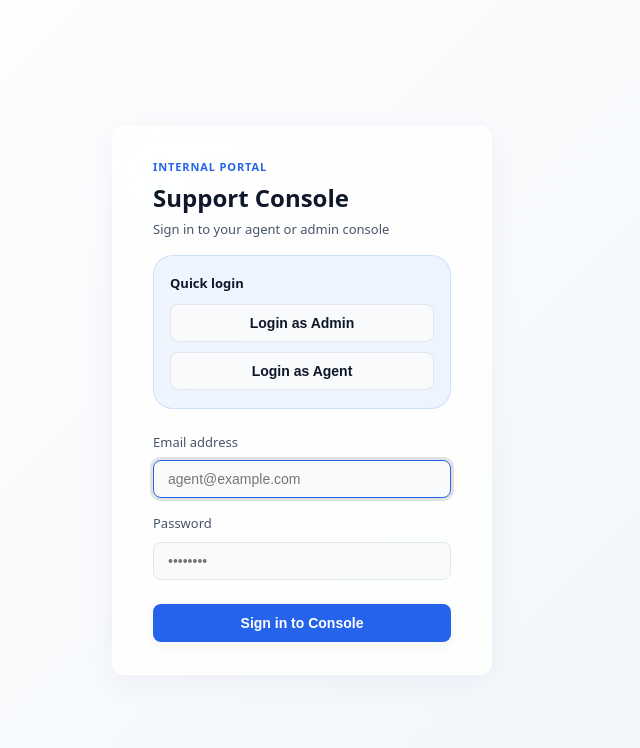
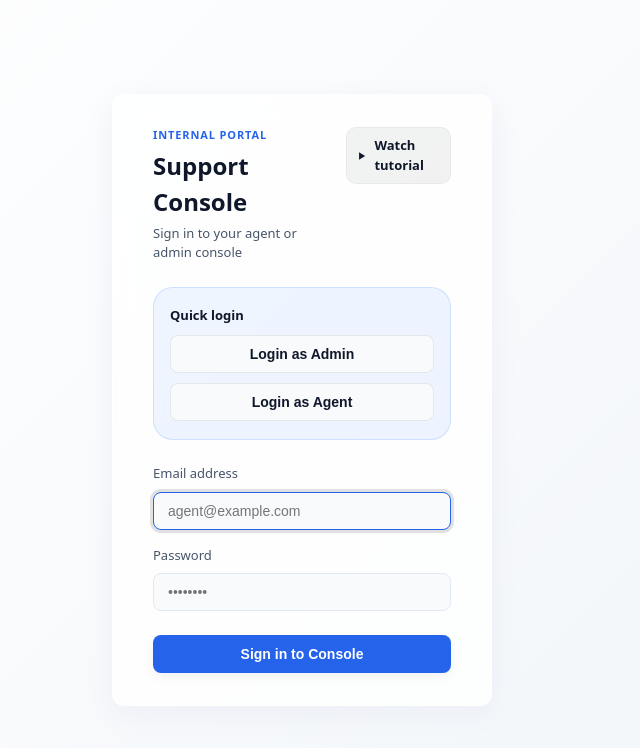
Before and after one commit to Harshilmalhotra/assist-me, a React (Vite) app in the folder client/: page /login in a window 1280 px wide. Shown: the top 748 px of the page, without its empty margins (338-978 px from the left). Built offline with nearby package versions, Linux system fonts and the light colour scheme; no server answers.

Commit message:
feat: add tutorial video link to README and AgentLogin page for user guidance

```diff
--- a/client/src/pages/AgentLogin.jsx
+++ b/client/src/pages/AgentLogin.jsx
@@ -75,6 +75,8 @@ export default function AgentLogin() {
           boxShadow: '0 10px 30px rgba(0,0,0,0.08)',
         }}
       >
+        <div style={{ display: 'flex', justifyContent: 'space-between', alignItems: 'flex-start', marginBottom: 'var(--space-2)' }}>
+          <div>
             <span style={{
               fontSize: '11px',
               fontWeight: 600,
@@ -92,6 +94,34 @@ export default function AgentLogin() {
             <p style={{ color: 'var(--color-text-secondary)', fontSize: '13px', marginBottom: 'var(--space-4)' }}>
               Sign in to your agent or admin console
             </p>
+          </div>
+
+          <div style={{ marginLeft: '12px', display: 'flex', alignItems: 'center' }}>
+            <a
+              href="https://youtu.be/1uJEPdNha_w"
+              target="_blank"
+              rel="noopener noreferrer"
+              title="Watch walkthrough video"
+              style={{
+                display: 'inline-flex',
+                alignItems: 'center',
+                padding: '8px 10px',
+                borderRadius: '10px',
+                background: 'rgba(0,0,0,0.05)',
+                color: 'var(--color-text-primary)',
+                textDecoration: 'none',
+                fontSize: '13px',
+                fontWeight: 600,
+                border: '1px solid rgba(0,0,0,0.04)'
+              }}
+            >
+              <svg width="14" height="14" viewBox="0 0 24 24" fill="none" xmlns="http://www.w3.org/2000/svg" style={{ marginRight: '8px' }}>
+                <path d="M5 3v18l15-9L5 3z" fill="currentColor" />
+              </svg>
+              Watch tutorial
+            </a>
+          </div>
+        </div>
 
         <div style={{
           padding: '18px 16px',
```
Also changed, not shown: 2 other files (tests, documents, lock files or other folders). Lines whose indentation alone changed are shown as unchanged.
